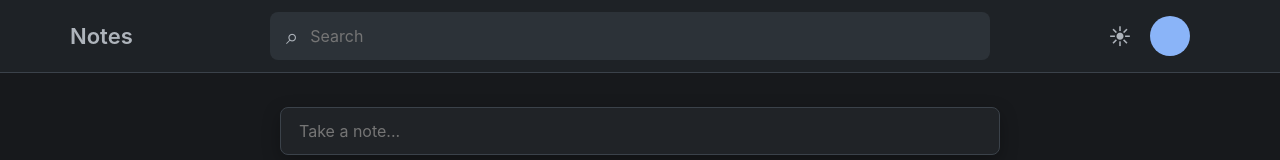
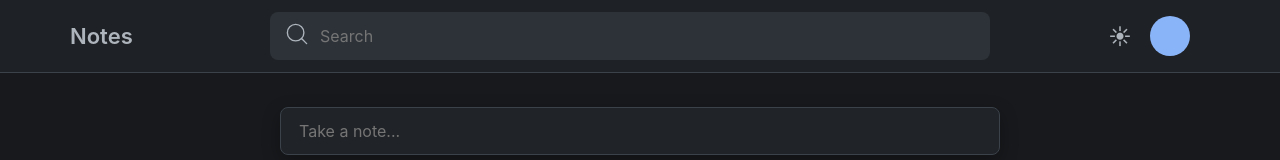
Before and after one commit to sz44/nuxt-notes-app, a Nuxt app: page / in a window 1280 px wide. Shown: the top 160 px of the page. Built offline with nearby package versions, Linux system fonts and the light colour scheme; no server answers.

Commit message:
svg search icon

```diff
--- a/app/pages/index.vue
+++ b/app/pages/index.vue
@@ -191,7 +191,17 @@ function formatDate(timestamp: number) {
       <div class="topbar-inner">
         <NuxtLink class="logo" to="/">Notes</NuxtLink>
         <label class="search-wrap" aria-label="Search notes">
-          <span class="search-icon">⌕</span>
+          <span class="search-icon">
+
+            <svg xmlns="http://www.w3.org/2000/svg" width="1em" height="1em" viewBox="0 0 32 32">
+              <path d="M0 0h32v32H0z" fill="none" />
+              <g fill="none" stroke="currentColor" stroke-linecap="round" stroke-linejoin="round" stroke-width="2">
+                <circle cx="14" cy="14" r="12" />
+                <path d="m23 23l7 7" />
+              </g>
+            </svg>
+          </span>
+
           <input v-model="search" type="search" placeholder="Search" autocomplete="off">
         </label>
         <div class="topbar-actions">
```
